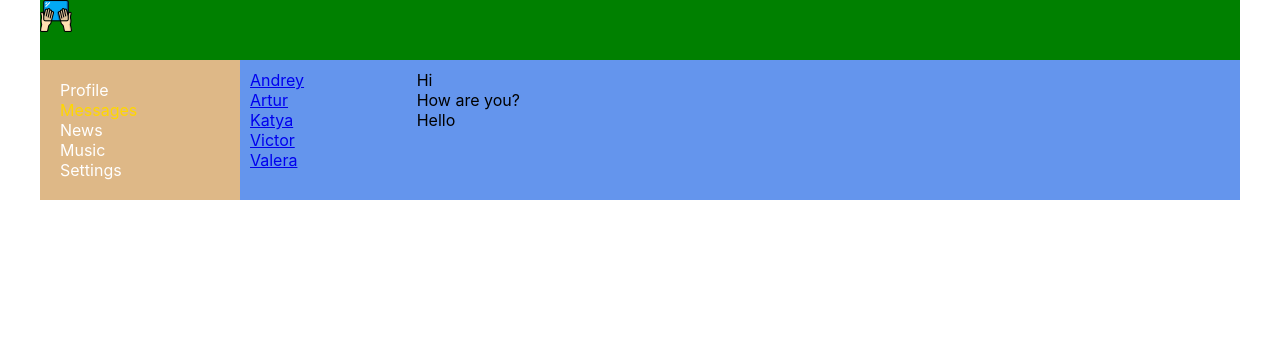
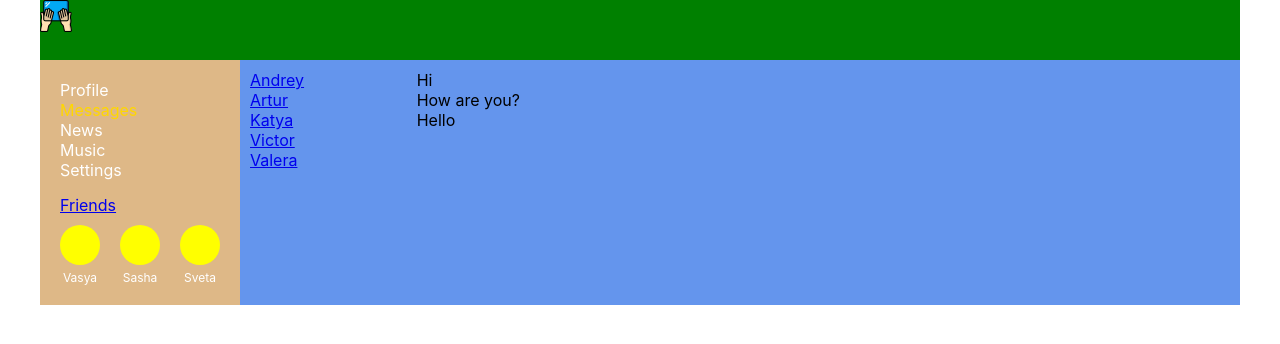
Before and after one commit to levashoffffff/react_project, a React (Create React App) app: page /dialogs in a window 1280 px wide. Shown: the top 344 px of the page. Built offline with nearby package versions, Linux system fonts and the light colour scheme.

Commit message:
Добавил пункт friends

```diff
--- a/src/App.js
+++ b/src/App.js
@@ -4,6 +4,7 @@ import Dialogs from './components/Dialogs/Dialogs.jsx';
 import Header from './components/Header/Header.jsx';
 import Navbar from './components/Navbar/Navbar.jsx';
 import Profile from './components/Profile/Profile.jsx';
+import Friends from './components/Navbar/Friends/Friends.jsx';
 import {BrowserRouter, Route, Routes} from "react-router-dom";
 
 
@@ -13,7 +14,7 @@ const App = (props) => {
     <BrowserRouter>
       <div className='app-wrapper'>
         <Header/>
-        <Navbar/>
+        <Navbar state={props.appState.navbar}/>
         <div className="app-wrapper-content">
         <Routes>
           {/*<Route path="/dialogs" element={<Dialogs dialogsData={props.appState.messagesPage.dialogsData} messagesData={props.appState.messagesPage.messagesData}/>}/>
--- /dev/null
+++ b/src/components/Navbar/Friends/Friends.jsx
@@ -0,0 +1,35 @@
+import styles from './Friends.module.css';
+import { NavLink } from 'react-router-dom';
+
+const FriendsItem = (props) => {
+    return (
+        <div class={styles["friends-item"]}>
+            <div class={styles.circle}></div>
+            <div class={styles["friends-name"]}>
+                {props.name}
+            </div>
+        </div>
+    )
+}
+
+const Friends = (props) => {
+    {/*Преобразуем массив объектов в массив jsx элементов dialog */}
+    let friendsElement = props.name.map( (friends) => {
+        return (
+            <FriendsItem name={friends.name} />
+        )
+    });
+
+    return (
+            <div className={styles["friends-content"]}>
+                <NavLink to="/friends">Friends</NavLink>
+
+                <div className={styles.friends}>
+                    {friendsElement}
+                </div>
+
+            </div>
+    )
+}
+
+export default Friends;
--- /dev/null
+++ b/src/components/Navbar/Friends/Friends.module.css
@@ -0,0 +1,27 @@
+.friends-content {
+    margin-top: 15px;
+    color: #fff;
+}
+
+.friends {
+    display: flex;
+    justify-content: space-between;
+}
+
+.friends-item {
+    margin-top: 10px;
+}
+
+.circle {
+    width: 40px;
+    height: 40px;
+    background-color: yellow;
+    border-radius: 40px;
+    margin: 0 auto;
+}
+
+.friends-name {
+    font-size: 12px;
+    text-align: center;
+    margin-top: 5px;
+}
--- a/src/components/Navbar/Navbar.jsx
+++ b/src/components/Navbar/Navbar.jsx
@@ -1,7 +1,8 @@
 import { NavLink } from 'react-router-dom';
 import styles from './Navbar.module.css'
+import Friends from './Friends/Friends';
 
-const Navbar = () => {
+const Navbar = (props) => {
     return (
             <nav className={styles.nav}>
                 <div className={styles.item}>
@@ -19,7 +20,10 @@ const Navbar = () => {
                 <div className={styles.item}>
                     <NavLink to="#">Settings</NavLink>
                 </div>
+
+                <Friends name={props.state.friends} />
             </nav>
+
     )
 }
 
--- a/src/redux/state.js
+++ b/src/redux/state.js
@@ -18,6 +18,13 @@ let state = {
         {id: 2, message: 'How are you?'},
         {id: 3, message: 'Hello'},
       ]
+    },
+    navbar: {
+      friends: [
+        {id: 1, name: "Vasya"},
+        {id: 2, name: "Sasha"},
+        {id: 3, name: "Sveta"}
+      ]
     }
 }
 
```
Lines whose indentation alone changed are shown as unchanged.
